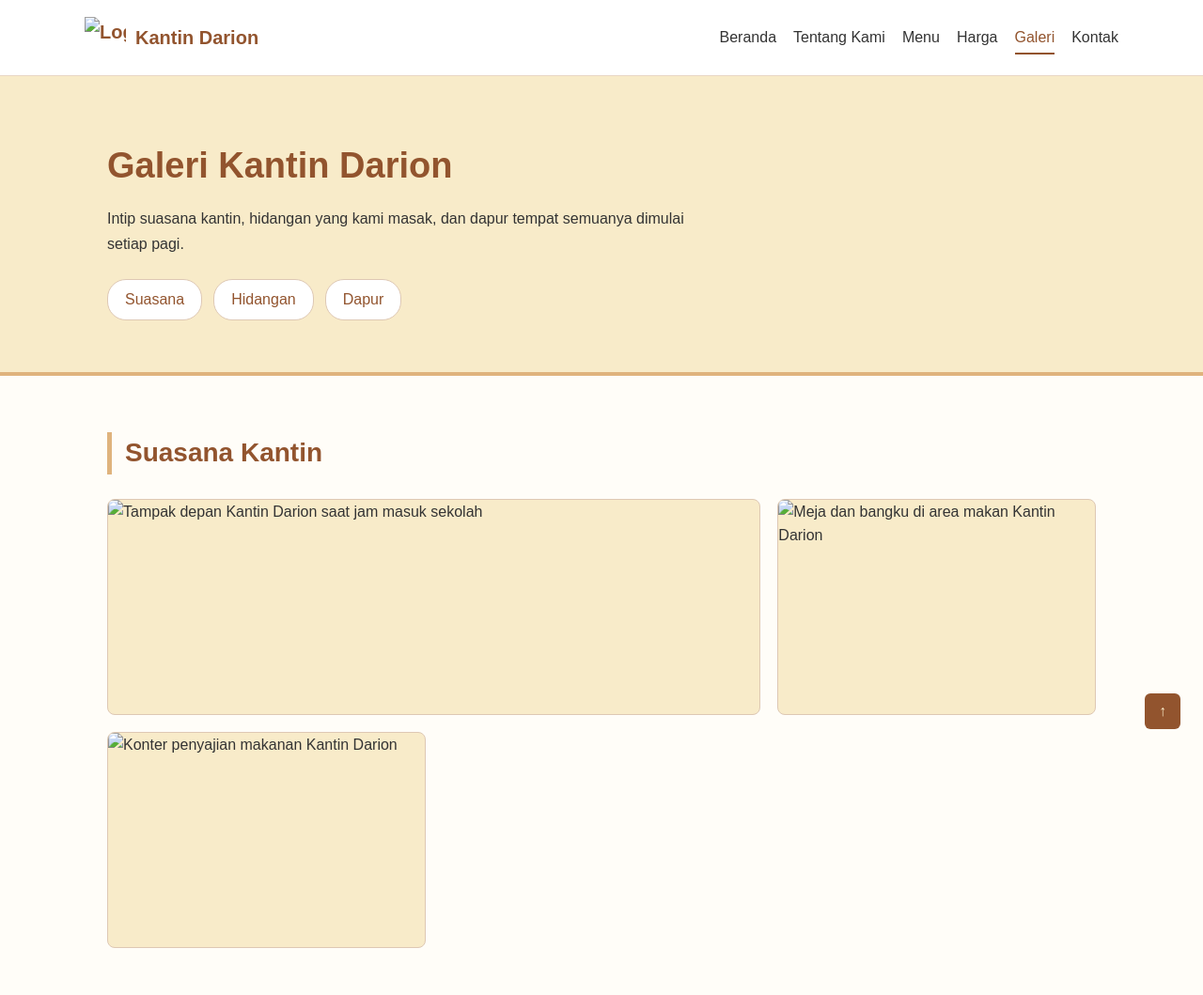
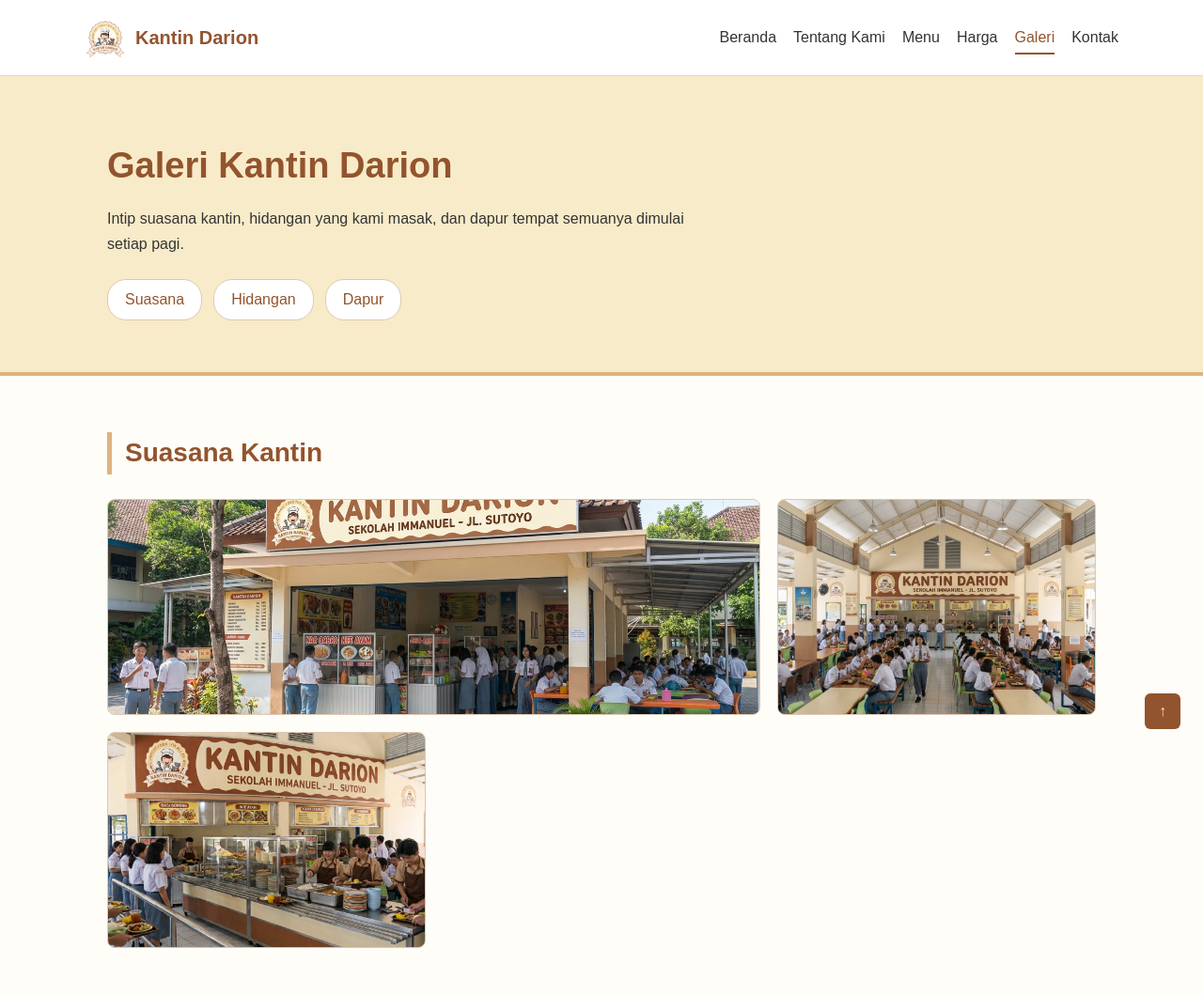
Before and after one commit to AdrianDarion/kantin-sekolah, a plain HTML site: page pages/gallery.html in a window 1280 px wide. Shown: the top 1059 px of the page at 94% size. Drawn offline with Linux system fonts and the light colour scheme.

Commit message:
feat: add changes into gallery.html

```diff
--- a/pages/gallery.html
+++ b/pages/gallery.html
@@ -12,7 +12,7 @@
     <header id="top">
         <nav class="container navbar">
             <a href="../index.html" class="brand">
-                <img src="../assets/images/logo/kantin-darion-logo.jpg" alt="Logo Kantin Darion dengan gambar koki dan peralatan memasak">
+                <img src="../assets/images/logo/canteen-darion-logo.jpg" alt="Logo Kantin Darion dengan gambar koki dan peralatan memasak">
                 <span>Kantin Darion</span>
             </a>
             <ul class="nav-links">
@@ -44,15 +44,15 @@
                 <h2>Suasana Kantin</h2>
                 <div class="gallery-grid">
                     <figure class="gallery-item gallery-item-wide">
-                        <img src="../assets/images/logo/Tampak depan kantin darion.jpg" alt="Tampak depan Kantin Darion saat jam masuk sekolah" class="gallery-img">
+                        <img src="../assets/images/logo/front-view-canteen-darion.jpg" alt="Tampak depan Kantin Darion saat jam masuk sekolah" class="gallery-img">
                         <figcaption>Tampak depan Kantin Darion di Jalan Sutoyo Indah</figcaption>
                     </figure>
                     <figure class="gallery-item">
-                        <img src="../assets/images/logo/Dining hall kantin darion.jpg" alt="Meja dan bangku di area makan Kantin Darion" class="gallery-img">
+                        <img src="../assets/images/logo/dininghall-canteen-darion.jpg" alt="Meja dan bangku di area makan Kantin Darion" class="gallery-img">
                         <figcaption>Area makan saat jam istirahat</figcaption>
                     </figure>
                     <figure class="gallery-item">
-                        <img src="../assets/images/logo/Serving centre kantin darion.jpg" alt="Konter penyajian makanan Kantin Darion" class="gallery-img">
+                        <img src="../assets/images/logo/servingcentre-canteen-darion.jpg" alt="Konter penyajian makanan Kantin Darion" class="gallery-img">
                         <figcaption>Konter tempat siswa mengambil pesanan</figcaption>
                     </figure>
                 </div>
```
Also changed, not shown: assets/images/logo/front-view-canteen-darion.jpg (renamed from assets/images/logo/font-view-canteen-darion.jpg).
